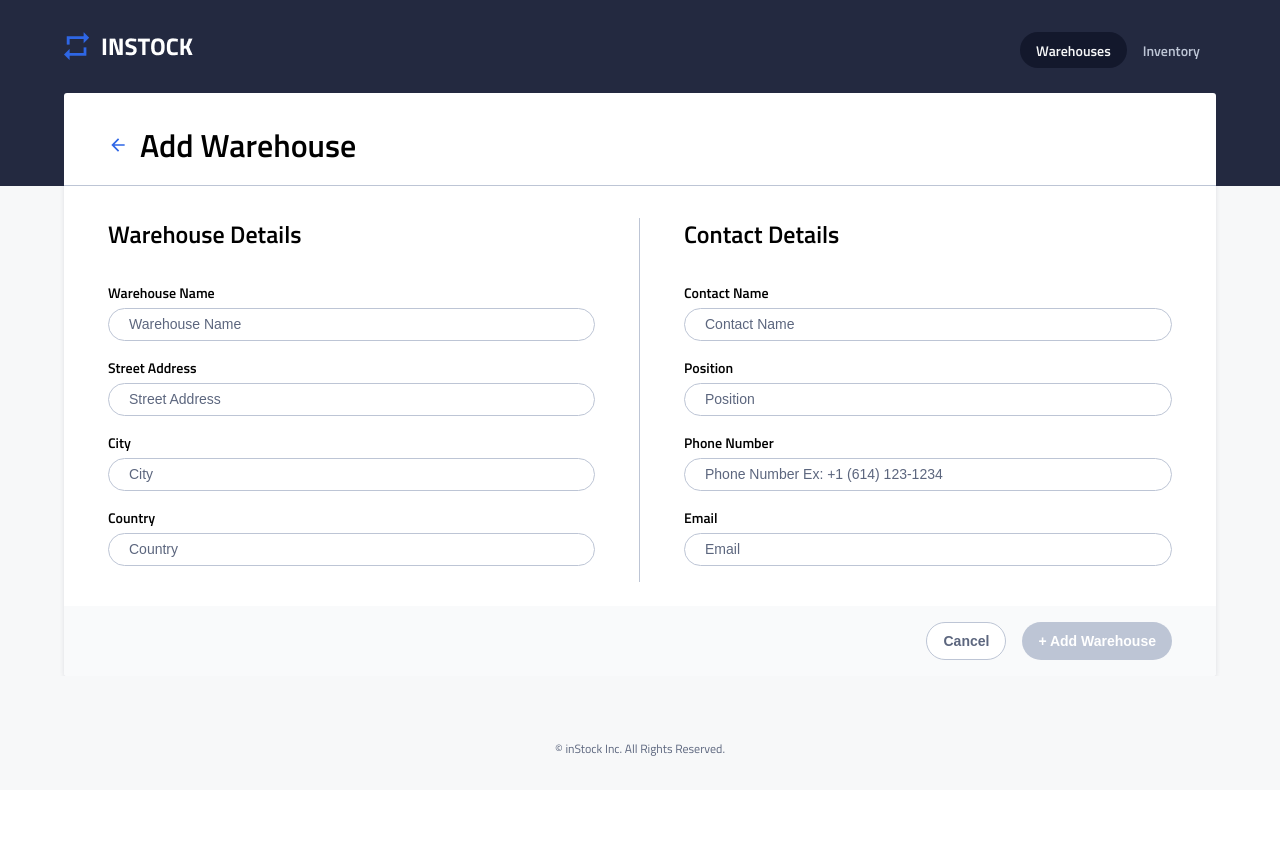
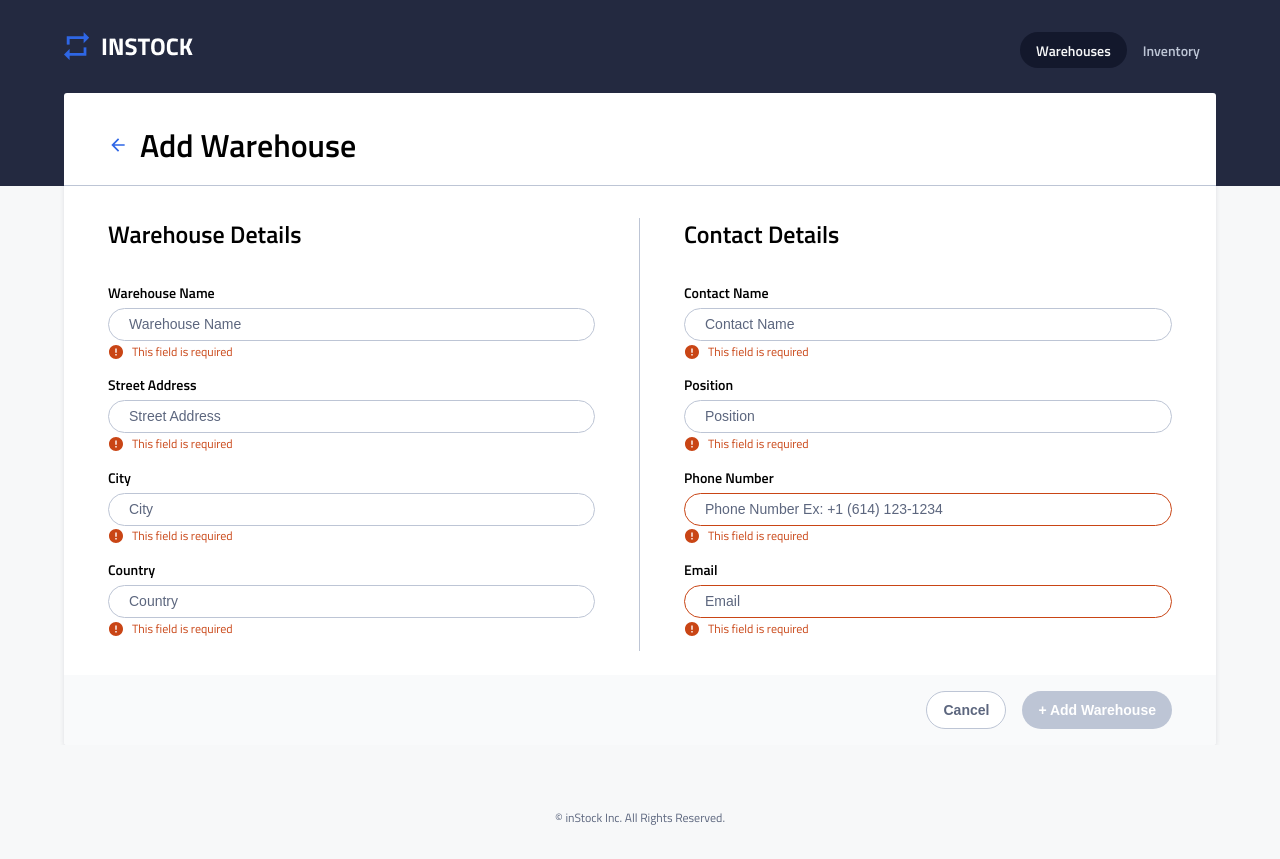
Before and after one commit to jacky-ui/InStock-BrainStation-Client, a React (Create React App) app: page /warehouse/add in a window 1280 px wide. Before the commit the page ends 800 px from the top, so only its background shows below. Built offline with nearby package versions, Linux system fonts and the light colour scheme.

Commit message:
Error State displays when not valid

```diff
--- a/src/components/WarehouseForm/WarehouseForm.js
+++ b/src/components/WarehouseForm/WarehouseForm.js
@@ -48,10 +48,59 @@ class WarehouseForm extends Component {
         return false;
     }
 
+    isEmptyName = () => {
+        const { name } = this.state;
+        if ( name === "" ) {
+            return false;
+        }
+        return true;
+    }
+
+    isEmptyAddress = () => {
+        const { address } = this.state;
+        if ( address === "" ) {
+            return false;
+        }
+        return true;
+    }
+
+    isEmptyCity = () => {
+        const { city } = this.state;
+        if ( city === "" ) {
+            return false;
+        }
+        return true;
+    }
+
+    isEmptyCountry = () => {
+        const { country } = this.state;
+        if ( country === "" ) {
+            return false;
+        }
+        return true;
+    }
+
+    isEmptyContactName = () => {
+        const { contactName } = this.state;
+        if ( contactName === "" ) {
+            return false;
+        }
+        return true;
+    }
+
+    isEmptyContactPosition = () => {
+        const { contactPosition } = this.state;
+        if ( contactPosition === "" ) {
+            return false;
+        }
+        return true;
+    }
+
+
     // Phone Number Validation
     isPhoneValid = () => {
         const phoneValidation = /^\+?\d{1,4}?[-.\s]?\(?\d{1,3}?\)?[-.\s]?\d{1,4}[-.\s]?\d{1,4}[-.\s]?\d{1,9}$/;
-        if (!phoneValidation.test(this.state.contactPhone)) {
+        if (phoneValidation.test(this.state.contactPhone)) {
             return false;
         }
         return true;
@@ -60,7 +109,7 @@ class WarehouseForm extends Component {
     // Email Validation
     isEmailValid = () => {
         const emailValidation = /^\S+@\S+\.\S+$/;
-        if (!emailValidation.test(this.state.contactEmail)){
+        if (emailValidation.test(this.state.contactEmail)){
             return false;
         }
         return true;
@@ -158,6 +207,10 @@ class WarehouseForm extends Component {
                                 onChange={this.handleChange}
                                 required
                             />
+                            <div className={`form__group--hide ${this.isEmptyName() ? '' : "form__group--error"}`}>
+                                <img className="form__group--error__icon" src={error} alt=""/>
+                                <p className="form__group--error__message">This field is required</p>
+                            </div>
                         </div>
                         <div className='form__group'>
                             <label className='form__label'>Street Address</label>
@@ -170,6 +223,10 @@ class WarehouseForm extends Component {
                                 onChange={this.handleChange}
                                 required
                             />
+                            <div className={`form__group--hide ${this.isEmptyAddress() ? '' : "form__group--error"}`}>
+                                <img className="form__group--error__icon" src={error} alt=""/>
+                                <p className="form__group--error__message">This field is required</p>
+                            </div>
                         </div>
                         <div className='form__group'>
                             <label className='form__label'>City</label>
@@ -182,6 +239,10 @@ class WarehouseForm extends Component {
                                 onChange={this.handleChange}
                                 required
                             />
+                            <div className={`form__group--hide ${this.isEmptyCity() ? '' : "form__group--error"}`}>
+                                <img className="form__group--error__icon" src={error} alt=""/>
+                                <p className="form__group--error__message">This field is required</p>
+                            </div>
                         </div>
                         <div className='form__group'>
                             <label className='form__label'>Country</label>
@@ -194,7 +255,7 @@ class WarehouseForm extends Component {
                                 onChange={this.handleChange}
                                 required
                             />
-                            <div className={`form__group--hide ${this.isEmpty ? '' : "form__group--error"}`}>
+                            <div className={`form__group--hide ${this.isEmptyCountry() ? '' : "form__group--error"}`}>
                                 <img className="form__group--error__icon" src={error} alt=""/>
                                 <p className="form__group--error__message">This field is required</p>
                             </div>
@@ -213,7 +274,7 @@ class WarehouseForm extends Component {
                                 onChange={this.handleChange}
                                 required
                             />
-                            <div className={`form__group--hide form__input--invalid`}>
+                            <div className={`form__group--hide ${this.isEmptyContactName() ? '' : "form__group--error"}`}>
                                 <img className="form__group--error__icon" src={error} alt=""/>
                                 <p className="form__group--error__message">This field is required</p>
                             </div>
@@ -221,7 +282,7 @@ class WarehouseForm extends Component {
                         <div className='form__group'>
                             <label className='form__label'>Position</label>
                             <input
-                                className={`form__input ${this.isEmpty ? '' : "form__input--invalid"}`}
+                                className={`form__input ${this.isEmpty() ? '' : "form__input--invalid"}`}
                                 type="text"
                                 name="contactPosition"
                                 placeholder="Position"
@@ -229,6 +290,10 @@ class WarehouseForm extends Component {
                                 onChange={this.handleChange}
                                 required
                             />
+                            <div className={`form__group--hide ${this.isEmptyContactPosition() ? '' : "form__group--error"}`}>
+                                <img className="form__group--error__icon" src={error} alt=""/>
+                                <p className="form__group--error__message">This field is required</p>
+                            </div>
                         </div>
                         <div className='form__group'>
                             <label className='form__label'>Phone Number</label>
--- a/src/components/WarehouseForm/WarehouseForm.scss
+++ b/src/components/WarehouseForm/WarehouseForm.scss
@@ -91,6 +91,7 @@
                     @include body-small-desktop;
                 }
             }
+
         }
     }
     &__label {
```
